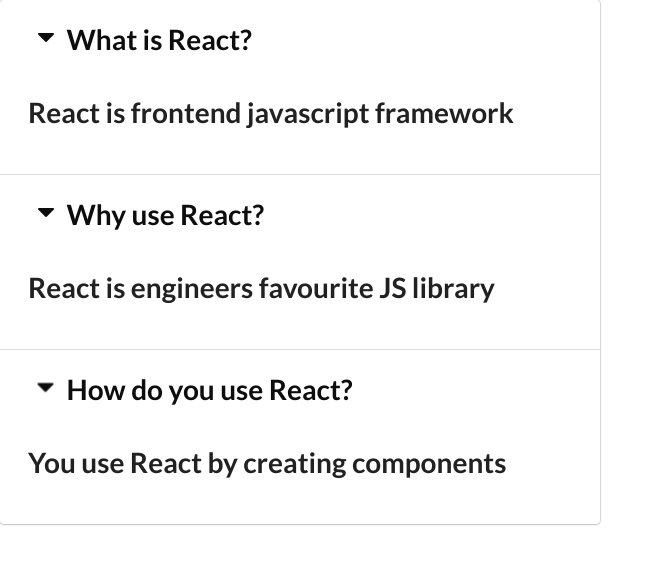
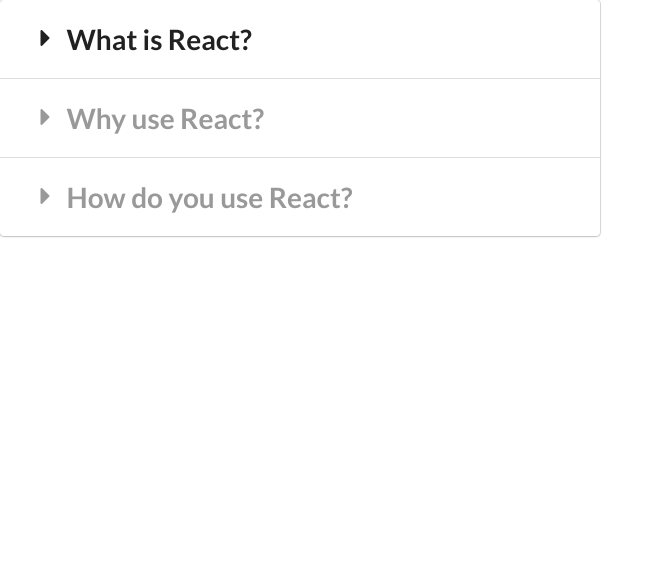
Before and after one commit to czekajbeata/UdemyReactCourse-App4, a React (Create React App) app: page / in a window 1280 px wide. Shown: the top 564 px of the page, without its empty margins (0-664 px from the left). Built offline with nearby package versions, Linux system fonts and the light colour scheme.

Commit message:
finalized Accordion component

```diff
--- a/src/components/Accordion.js
+++ b/src/components/Accordion.js
@@ -8,13 +8,15 @@
   };
 
   const renderedItems = items.map((item, index) => {
+    const active = index === activeIndex ? "active" : "";
+
     return (
       <React.Fragment key={item.title}>
-        <div className="title active" onClick={() => onTitleClick(index)}>
+        <div className={`title ${active}`} onClick={() => onTitleClick(index)}>
           <i className="dropdown icon"></i>
           {item.title}
         </div>
-        <div className="content active">
+        <div className={`content ${active}`}>
           <p>{item.content}</p>
         </div>
       </React.Fragment>
@@ -23,7 +25,6 @@
   return (
     <div>
       <div className="ui styled accordion">{renderedItems}</div>
-      <h1>{activeIndex}</h1>
     </div>
   );
 };
```
